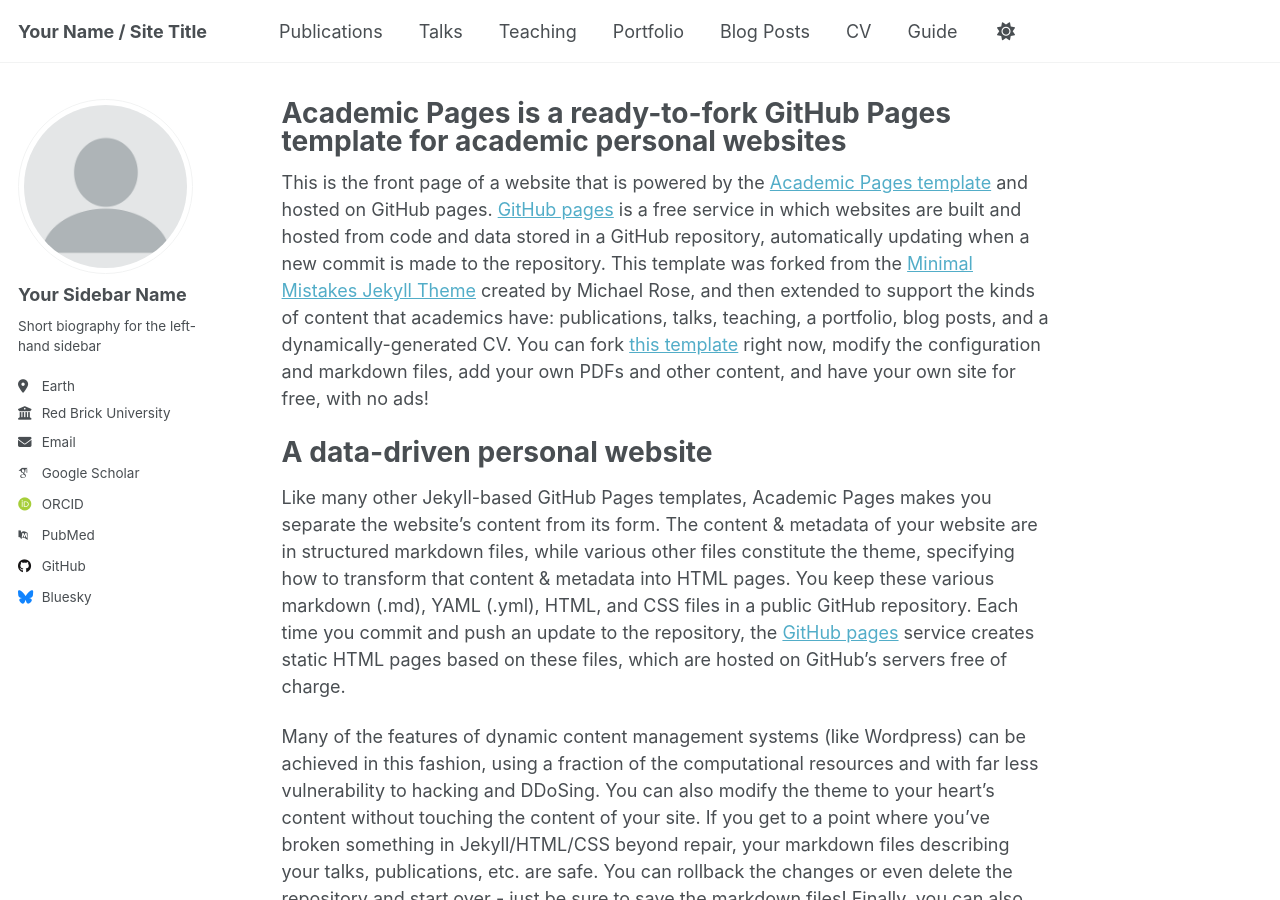
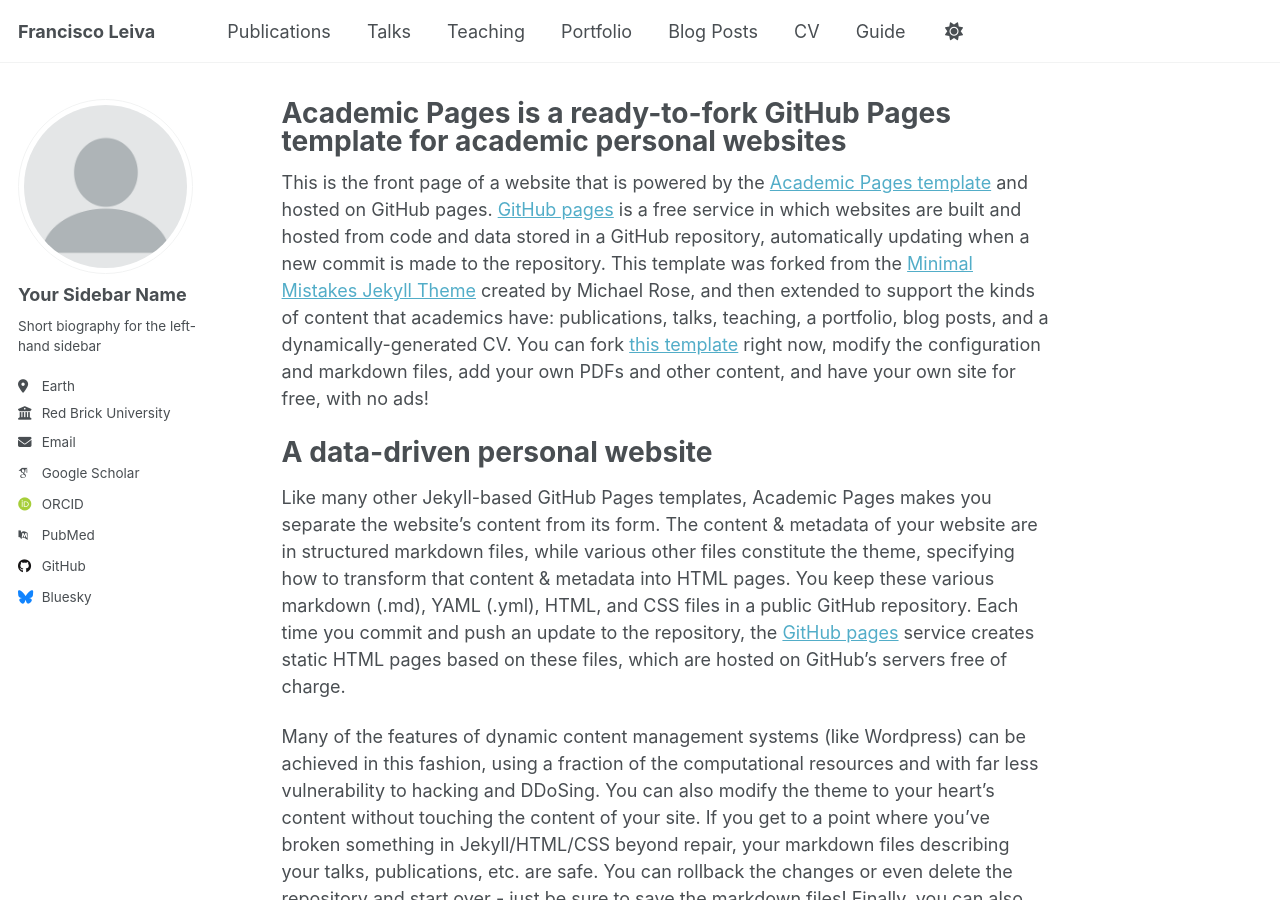
Before and after one commit to franlecam/franlecam.github.io, a Jekyll site: the page built from _pages/about.md, in a window 1280 px wide and 900 px high. Built offline with Jekyll 4.4.1, drawn with Linux system fonts in a browser that asks for light colours; some web fonts are replaced.

Commit message:
Update _config.yml

```diff
--- a/_config.yml
+++ b/_config.yml
@@ -9,7 +9,7 @@
 # Basic Site Settings
 locale                   : "en-US"
 site_theme               : "default"
-title                    : "Your Name / Site Title"
+title                    : "Francisco Leiva"
 title_separator          : "-"
 name                     : &name "Your Name"
 description              : &description "personal description"
```
